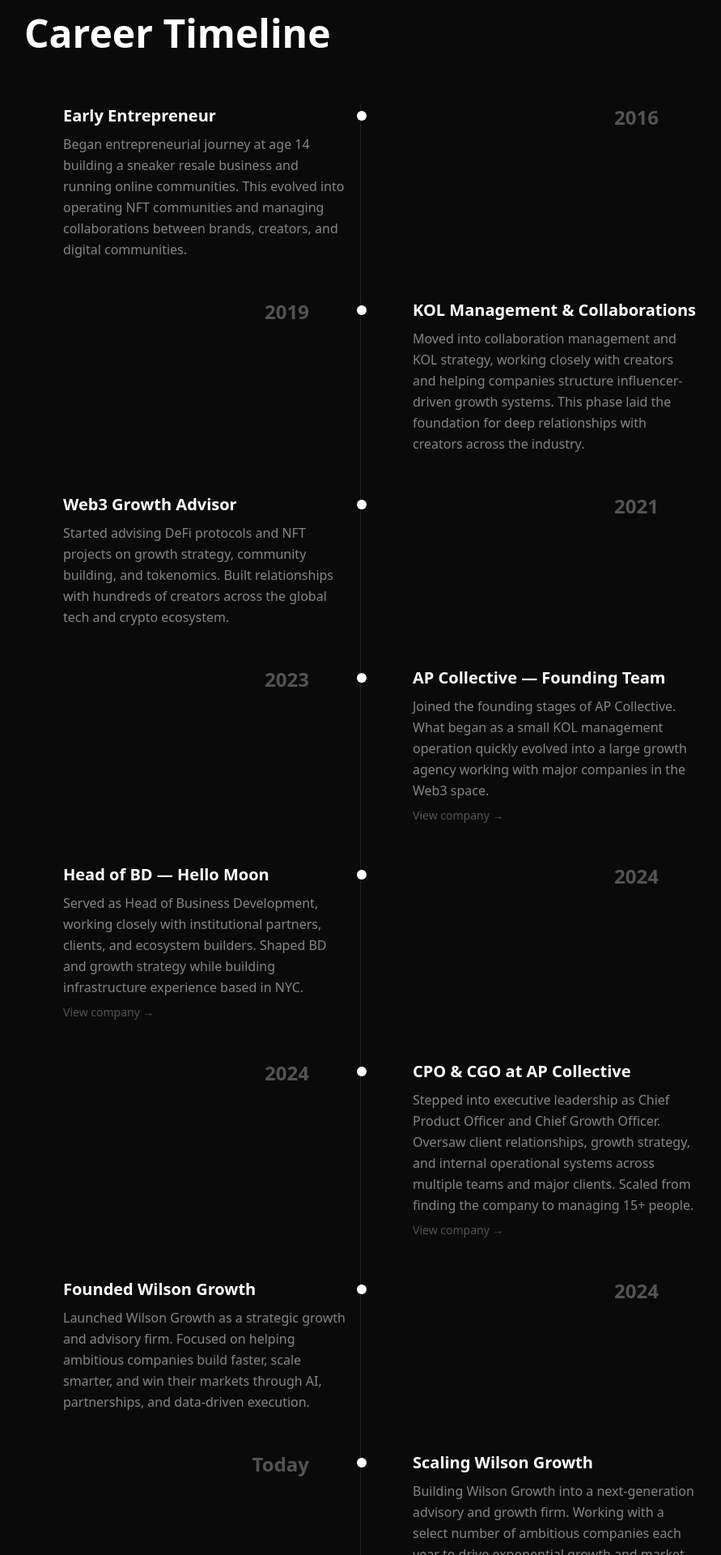
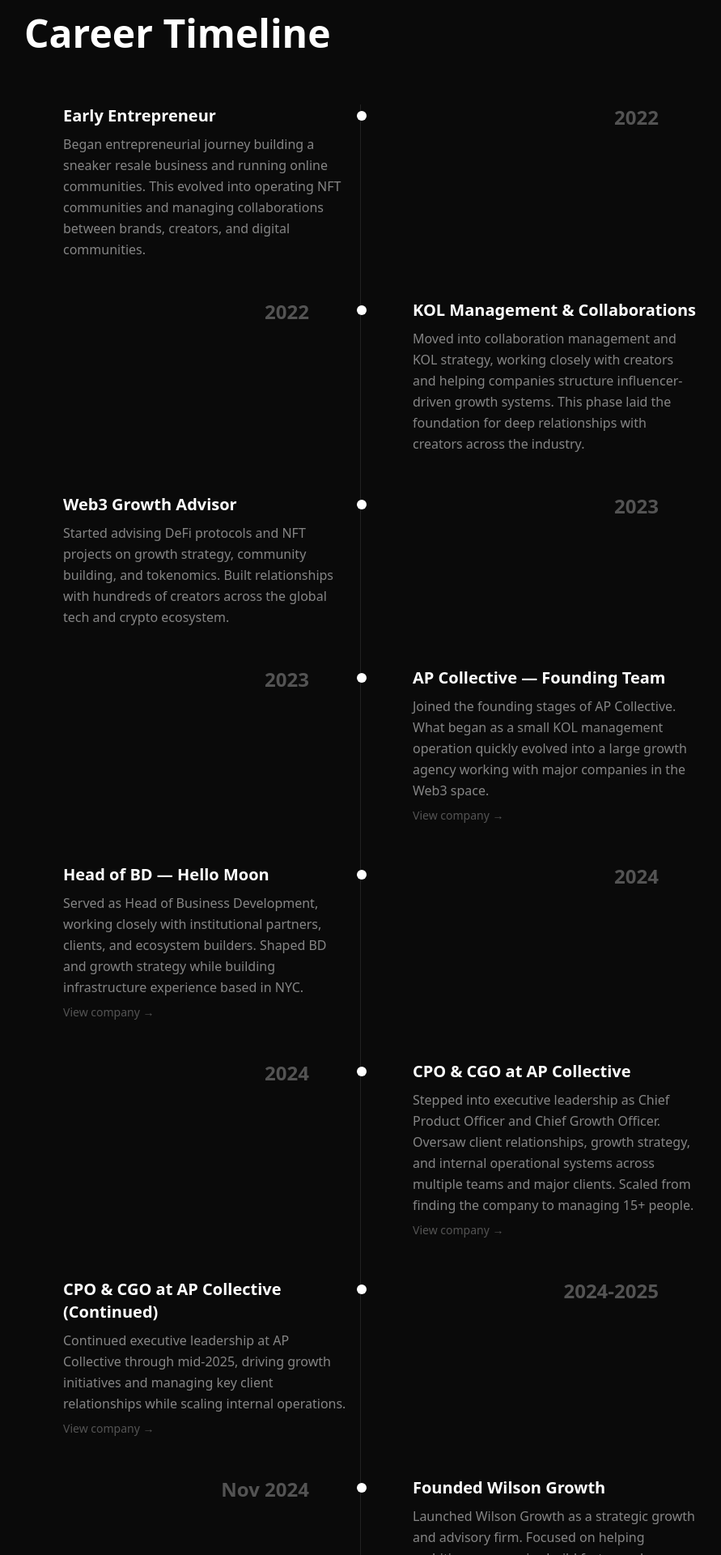
Before and after one commit to galileowil/galileowilson, a Next.js app: page / in a window 1280 px wide. Shown: the part 2500-4420 px from the top of the page at 81% size, without its empty margins (194-1085 px from the left). Built offline with nearby package versions, Linux system fonts and the light colour scheme.

Commit message:
Fix timeline dates - starts 2022, CPO/CGO through mid 2025, Wilson Growth founded Nov 2024

```diff
--- a/components/sections/Journey.tsx
+++ b/components/sections/Journey.tsx
@@ -7,17 +7,17 @@
 
 const milestones = [
   {
-    year: "2016",
+    year: "2022",
     title: "Early Entrepreneur",
-    description: "Began entrepreneurial journey at age 14 building a sneaker resale business and running online communities. This evolved into operating NFT communities and managing collaborations between brands, creators, and digital communities.",
+    description: "Began entrepreneurial journey building a sneaker resale business and running online communities. This evolved into operating NFT communities and managing collaborations between brands, creators, and digital communities.",
   },
   {
-    year: "2019",
+    year: "2022",
     title: "KOL Management & Collaborations",
     description: "Moved into collaboration management and KOL strategy, working closely with creators and helping companies structure influencer-driven growth systems. This phase laid the foundation for deep relationships with creators across the industry.",
   },
   {
-    year: "2021",
+    year: "2023",
     title: "Web3 Growth Advisor",
     description: "Started advising DeFi protocols and NFT projects on growth strategy, community building, and tokenomics. Built relationships with hundreds of creators across the global tech and crypto ecosystem.",
   },
@@ -40,7 +40,13 @@
     link: "https://x.com/apcollective",
   },
   {
-    year: "2024",
+    year: "2024-2025",
+    title: "CPO & CGO at AP Collective (Continued)",
+    description: "Continued executive leadership at AP Collective through mid-2025, driving growth initiatives and managing key client relationships while scaling internal operations.",
+    link: "https://x.com/apcollective",
+  },
+  {
+    year: "Nov 2024",
     title: "Founded Wilson Growth",
     description: "Launched Wilson Growth as a strategic growth and advisory firm. Focused on helping ambitious companies build faster, scale smarter, and win their markets through AI, partnerships, and data-driven execution.",
   },
```
Also changed, not shown: 3 other files (tests, documents, lock files or other folders).
